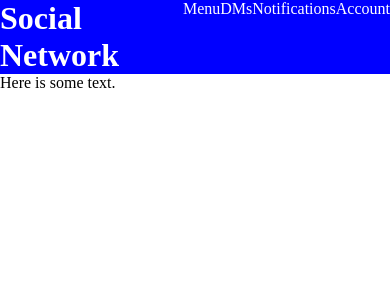
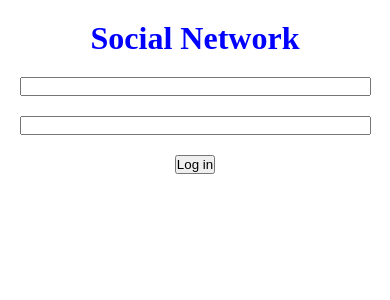
Before and after one commit to BrendanGasparin/php-social-network, a PHP site: page / in a window 390 px wide. Shown: the top 300 px of the page. Run offline with PHP 8.4, Linux system fonts and the light colour scheme.

Commit message:
Redesign for mobile and comment out old code

```diff
--- a/public_html/css/style.css
+++ b/public_html/css/style.css
@@ -1,17 +1,28 @@
 * {
-    margin: 0;
-    padding: 0;
-    box-sizing: border-box;
+  margin: 0;
+  padding: 0;
+  box-sizing: border-box;
 }
 
 header {
-    display: flex;
-    justify-content: space-between;
-    background-color: blue;
-    color: white;
+  color: blue;
+}
+
+h1 {
+  text-align: center;
+  margin: 20px 0;
 }
 
 nav ul {
-    display: flex;
-    list-style-type: none;
+  display: flex;
+  list-style-type: none;
 }
+
+form.login-form {
+  text-align: center;
+}
+
+form.login-form input {
+  width: 90%;
+  margin-bottom: 20px;
+}
--- a/public_html/index.php
+++ b/public_html/index.php
@@ -9,8 +9,8 @@
   </head>
   <body>
     <header>
-      <h1>Social Network</h1>
-      <nav>
+    <h1>Social Network</h1>
+    <!--    <nav>
         <ul>
           <li>Menu</li>
           <li>DMs</li>
@@ -18,7 +18,14 @@
           <li>Account</li>
         </ul>
       </nav>
+    </header> -->
     </header>
-    <p>Here is some text.</p>
+    <main>
+      <form class="login-form">
+        <input type="text" />
+        <input type="text" />
+        <button>Log in</button>
+      </form>
+    </main>
   </body>
 </html>
```
